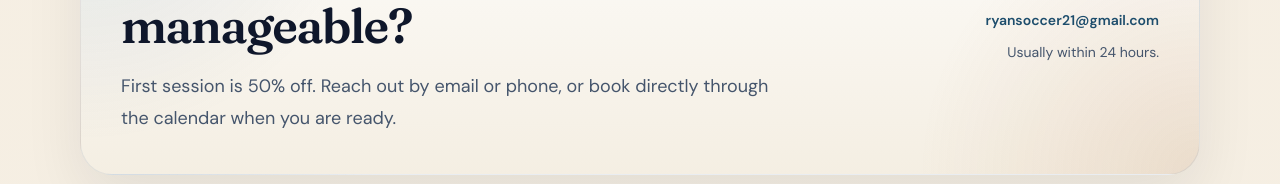
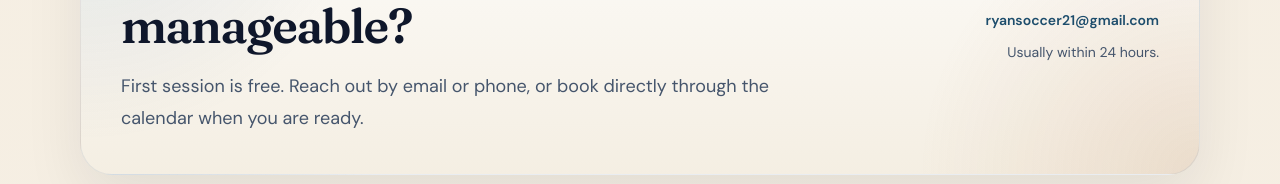
Before and after one commit to ryansoccer21-oss/accounting-made-simple, a Next.js app: page / in a window 1280 px wide. Shown: the part 6820-7004 px from the top of the page. Built offline with nearby package versions, Linux system fonts and the light colour scheme.

Commit message:
Change tutoring CTA to free first session

```diff
--- a/components/cta-band.js
+++ b/components/cta-band.js
@@ -11,7 +11,7 @@ export default function CtaBand() {
               Ready for tutoring that feels clear and manageable?
             </h2>
             <p className="section-copy mt-5 max-w-2xl">
-              First session is 50% off. Reach out by email or phone, or book directly
+              First session is free. Reach out by email or phone, or book directly
               through the calendar when you are ready.
             </p>
           </div>
```
